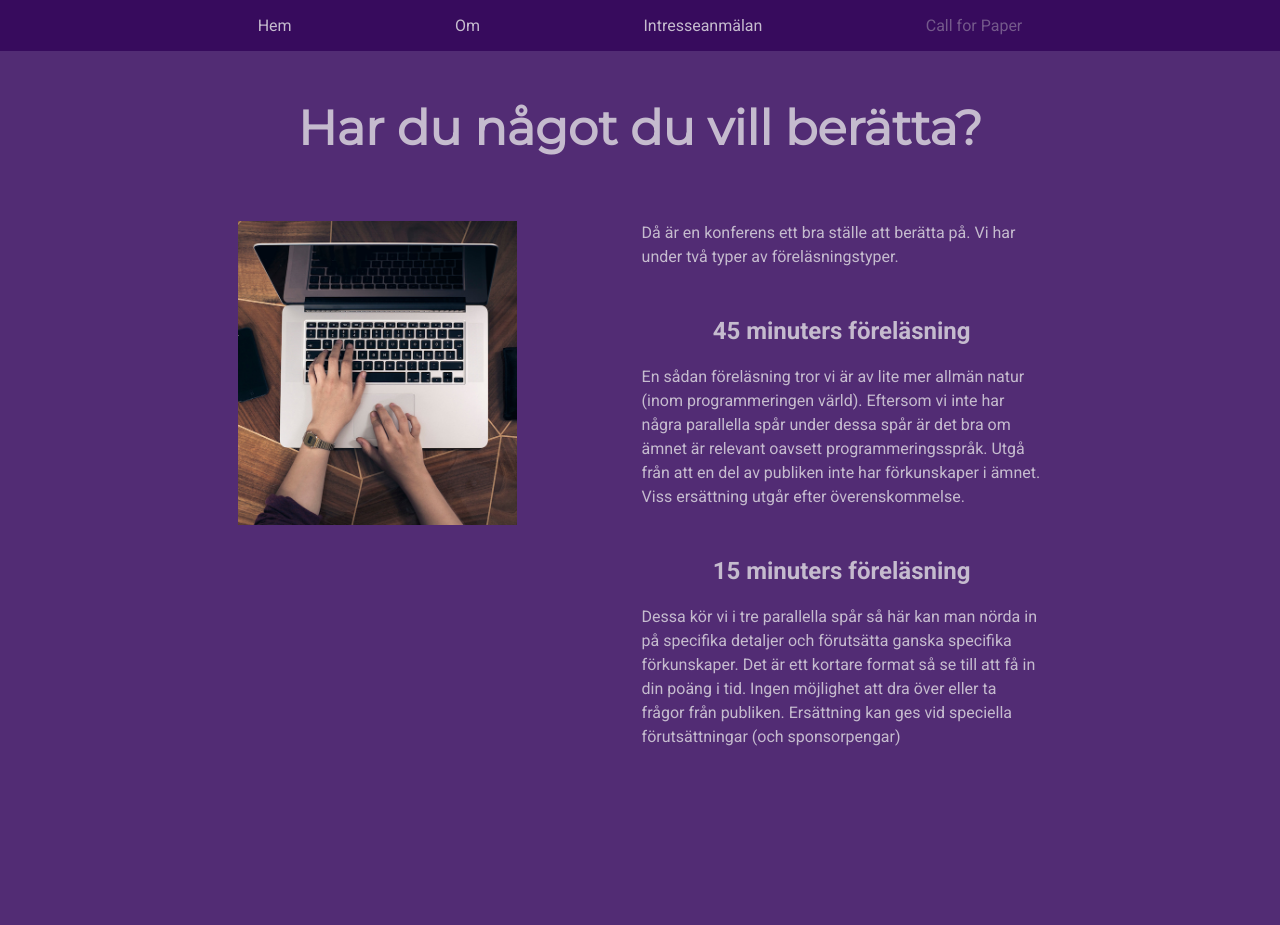
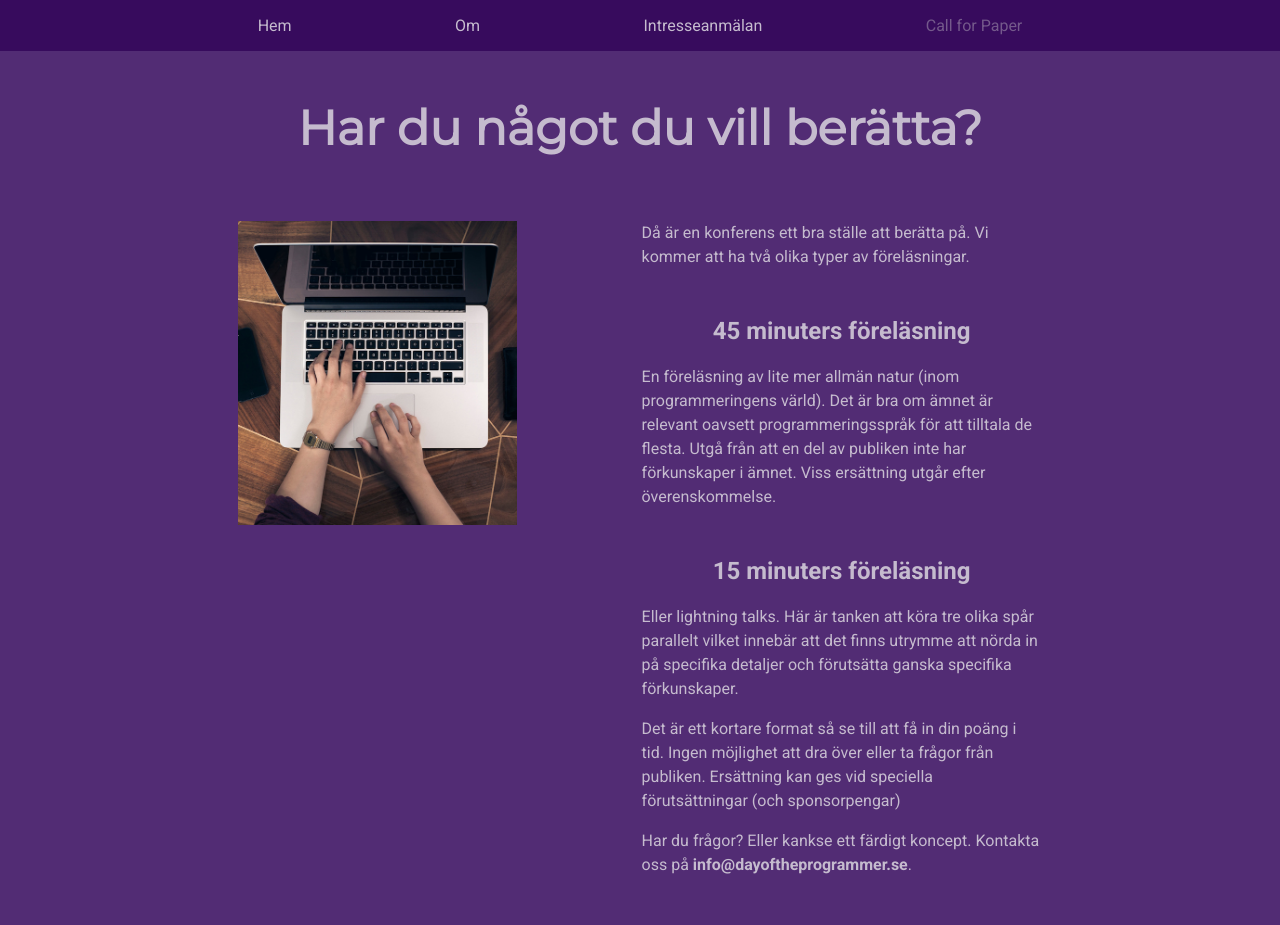
Before and after one commit to buurd/day-of-the-programmer.github.io, a Jekyll site: the page built from _posts/2017-01-23-cfp.md, in a window 1280 px wide. Built offline with Jekyll 4.4.1, drawn with Linux system fonts in a browser that asks for light colours; before the commit the page ends 900 px from its top, so only the background shows below that.

Commit message:
Ändrat i lite texter

```diff
--- a/_posts/2017-01-23-cfp.md
+++ b/_posts/2017-01-23-cfp.md
@@ -8,10 +8,17 @@ image: /images/comp_s.jpg
 header: Har du något du vill berätta?
 ---
 Då är en konferens ett bra ställe att berätta på.
-Vi har under två typer av föreläsningstyper.
+Vi kommer att ha två olika typer av föreläsningar.
 
 ## 45 minuters föreläsning
-En sådan föreläsning tror vi är av lite mer allmän natur (inom programmeringen värld). Eftersom vi inte har några parallella spår under dessa spår är det bra om ämnet är relevant oavsett programmeringsspråk. Utgå från att en del av publiken inte har förkunskaper i ämnet. Viss ersättning utgår efter överenskommelse.
+En föreläsning av lite mer allmän natur (inom programmeringens värld).
+Det är bra om ämnet är relevant oavsett programmeringsspråk för att tilltala de flesta. Utgå från att en del av publiken inte har förkunskaper i ämnet. Viss ersättning utgår efter överenskommelse.
 
 ## 15 minuters föreläsning
-Dessa kör vi i tre parallella spår så här kan man nörda in på specifika detaljer och förutsätta ganska specifika förkunskaper. Det är ett kortare format så se till att få in din poäng i tid. Ingen möjlighet att dra över eller ta frågor från publiken. Ersättning kan ges vid speciella förutsättningar (och sponsorpengar)
+Eller lightning talks. Här är tanken att köra tre olika spår parallelt vilket
+innebär att det finns utrymme att nörda in på specifika detaljer och förutsätta ganska specifika förkunskaper.
+
+Det är ett kortare format så se till att få in din poäng i tid. Ingen möjlighet att dra över eller ta frågor från publiken. Ersättning kan ges vid speciella förutsättningar (och sponsorpengar)
+
+Har du frågor? Eller kankse ett färdigt koncept. Kontakta oss på
+[info@dayoftheprogrammer.se](mailto:info@dayoftheprogrammer.se).
```
Also changed, not shown: _posts/2017-01-22-anmalan.md (+4 -2 lines).
